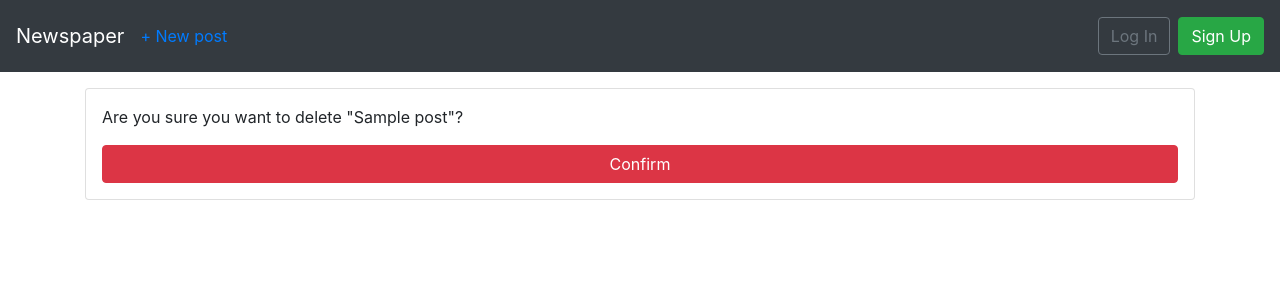
After one commit to ToghrolTP/django-news, a Django app: page /post/1/delete in a window 1280 px wide. The commit adds this page. Shown: the top 300 px of the page. Run offline with Django 4.2, Linux system fonts and the light colour scheme; tables that the repository leaves empty hold one stand-in row (values such as "Sample post").

Commit message:
Add delete functionality for each post.

```diff
--- a/pages/urls.py
+++ b/pages/urls.py
@@ -2,11 +2,13 @@ from django.urls import path
 from .views import (HomeListView,
                     PostDetailView,
                     PostCreateView,
-                    PostUpdateView)
+                    PostUpdateView,
+                    PostDeleteView,)
 
 urlpatterns = [
     path("", HomeListView.as_view(), name="home"),
     path("post/<int:pk>/", PostDetailView.as_view(), name="post_detail"),
     path("post/new/", PostCreateView.as_view(), name = "post_new"),
-    path("post/<int:pk>/update", PostUpdateView.as_view(), name = "post_update")
+    path("post/<int:pk>/update", PostUpdateView.as_view(), name="post_update"),
+    path("post/<int:pk>/delete", PostDeleteView.as_view(), name="post_delete"),
 ]
--- a/pages/views.py
+++ b/pages/views.py
@@ -1,7 +1,9 @@
 from django.views.generic import (ListView,
                                   DetailView,)
 from django.views.generic.edit import (CreateView,
-                                       UpdateView)
+                                       UpdateView,
+                                       DeleteView,)
+from django.urls import reverse_lazy
 from .models import Post
 
 
@@ -26,3 +28,9 @@ class PostUpdateView(UpdateView):
     model = Post
     template_name = "post_update.html"
     fields = ["title", "body"]
+
+
+class PostDeleteView(DeleteView):
+    model = Post
+    template_name = "post_delete.html"
+    success_url = reverse_lazy("home")
--- /dev/null
+++ b/templates/post_delete.html
@@ -0,0 +1,9 @@
+{% extends 'base.html' %}
+{% block title %}Delete post{% endblock title %}
+
+{% block content %}
+    <form action="" class="card p-3 my-3" method="post"> {% csrf_token %}
+        <p>Are you sure you want to delete "{{ post.title }}"?</p>
+        <input type="submit" class="btn btn-danger" value="Confirm">
+    </form>
+{% endblock content %}
--- a/templates/post_detail.html
+++ b/templates/post_detail.html
@@ -10,4 +10,7 @@
     <div class="card p-3 m-3 update bg-light">
         <a class="text-decoration-none" href="{% url 'post_update' post.pk %}">Edit</a>
     </div>
+    <div class="card p-3 m-3 delete bg-danger">
+        <a class="text-decoration-none text-white" href="{% url 'post_delete' post.pk %}">Delete</a>
+    </div>
 {% endblock content %}
```
